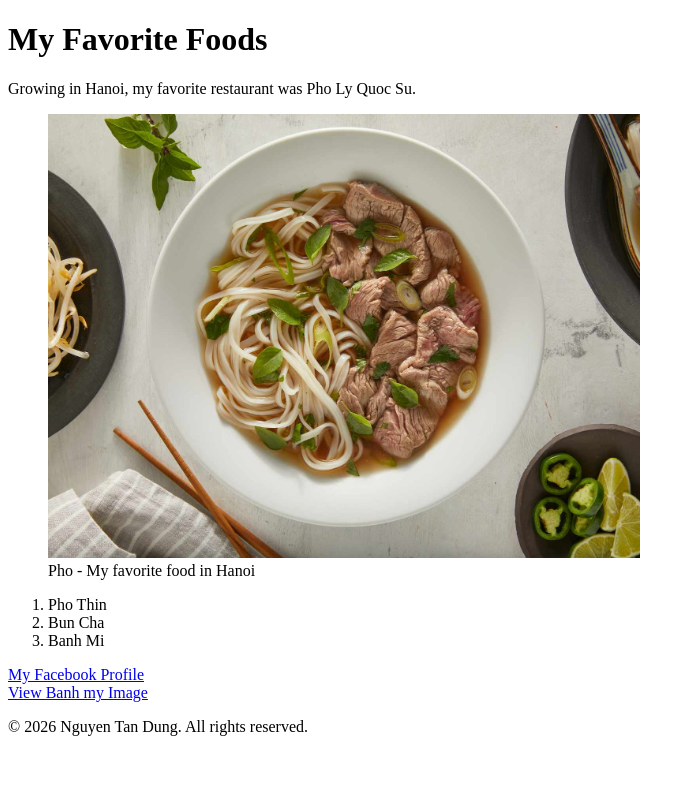
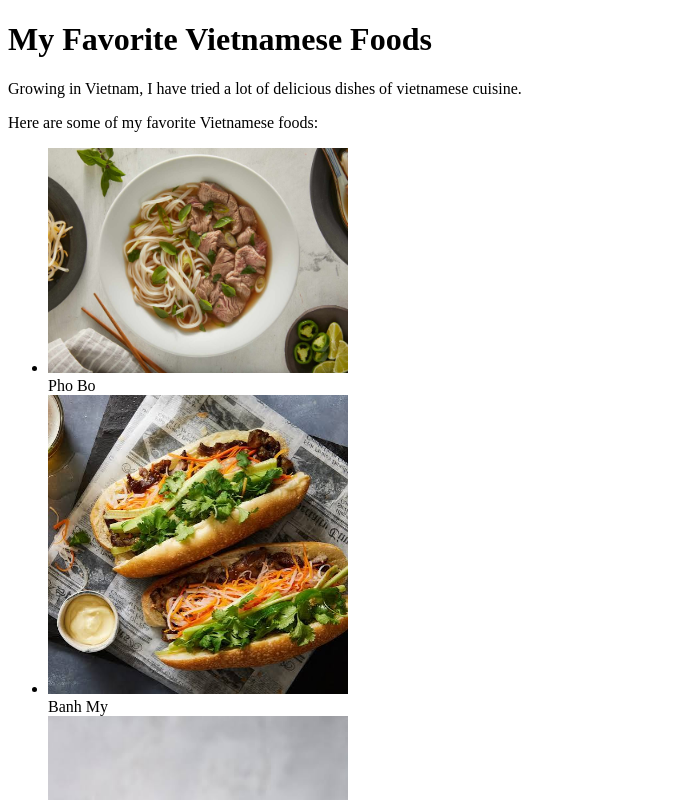
Before and after one commit to zh3kun/Favorite-foods, a plain HTML site: page index.html in a window 1280 px wide. Shown: the top 800 px of the page, without its empty margins (0-695 px from the left). Drawn offline with Linux system fonts and the light colour scheme.

Commit message:
Update index.html

```diff
--- a/index.html
+++ b/index.html
@@ -3,25 +3,21 @@
 <head>
     <meta charset="UTF-8">
     <meta name="viewport" content="width=device-width, initial-scale=1.0">
-    <title>My favorite foods</title>
+    <title>My Favorite Vietnamese Foods</title>
 </head>
     <body>
-        <h1>My Favorite Foods</h1>
+        <h1>My Favorite Vietnamese Foods</h1>
         <main>
-            <p>Growing in Hanoi, my favorite restaurant was Pho Ly Quoc Su.</p>
-            <figure>
-                <img src="pho.jpg" alt="Pho Ly Quoc Su" width="50%">
-                <figcaption>Pho - My favorite food in Hanoi</figcaption>
-            </figure>
-            <ol>
-                <li>Pho Thin</li>
-                <li>Bun Cha</li>
-                <li>Banh Mi</li>
-            </ol>
-            <a href="https://www.facebook.com/tandung1609/">My Facebook Profile</a><br>
-            <a href="banhmy.jpg">View Banh my Image</a>
+            <p>Growing in Vietnam, I have tried a lot of delicious dishes of vietnamese cuisine.</p>
+            <p>Here are some of my favorite Vietnamese foods:</p>
+            <ul>
+                <li><img src="pho.jpg" alt="Pho Bo" width="300"><br>Pho Bo</li>
+                <li><img src="banhmy.jpg" alt="Banh My" width="300"><br>Banh My</li>
+                <li><img src="banhbao.jpg" alt="Banh Bao" width="300"><br>Banh Bao</li>
+            </ul>
         </main>
         <footer>
+        <a href="https://www.facebook.com/tandung1609/">My Facebook Profile</a><br>
         <p>&copy; 2026 Nguyen Tan Dung. All rights reserved.</p>
         </footer>
     </body>
```
